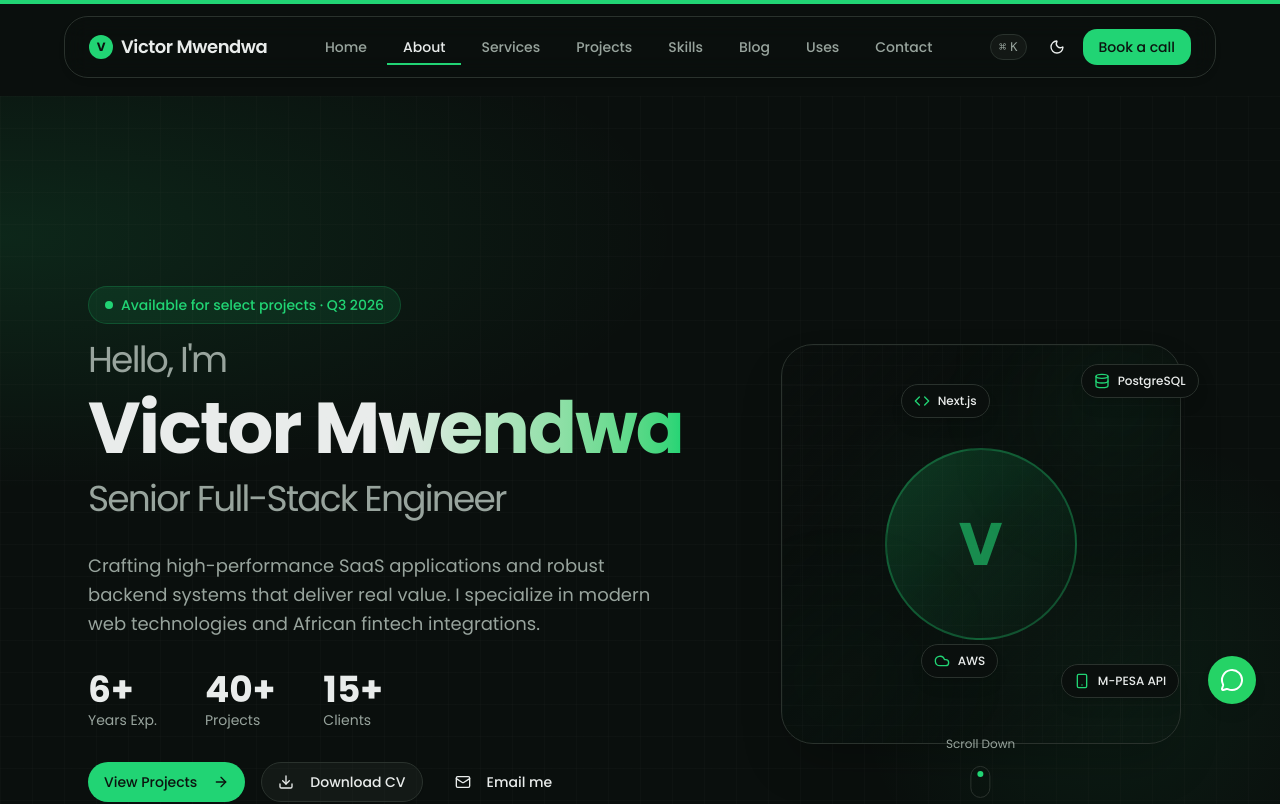
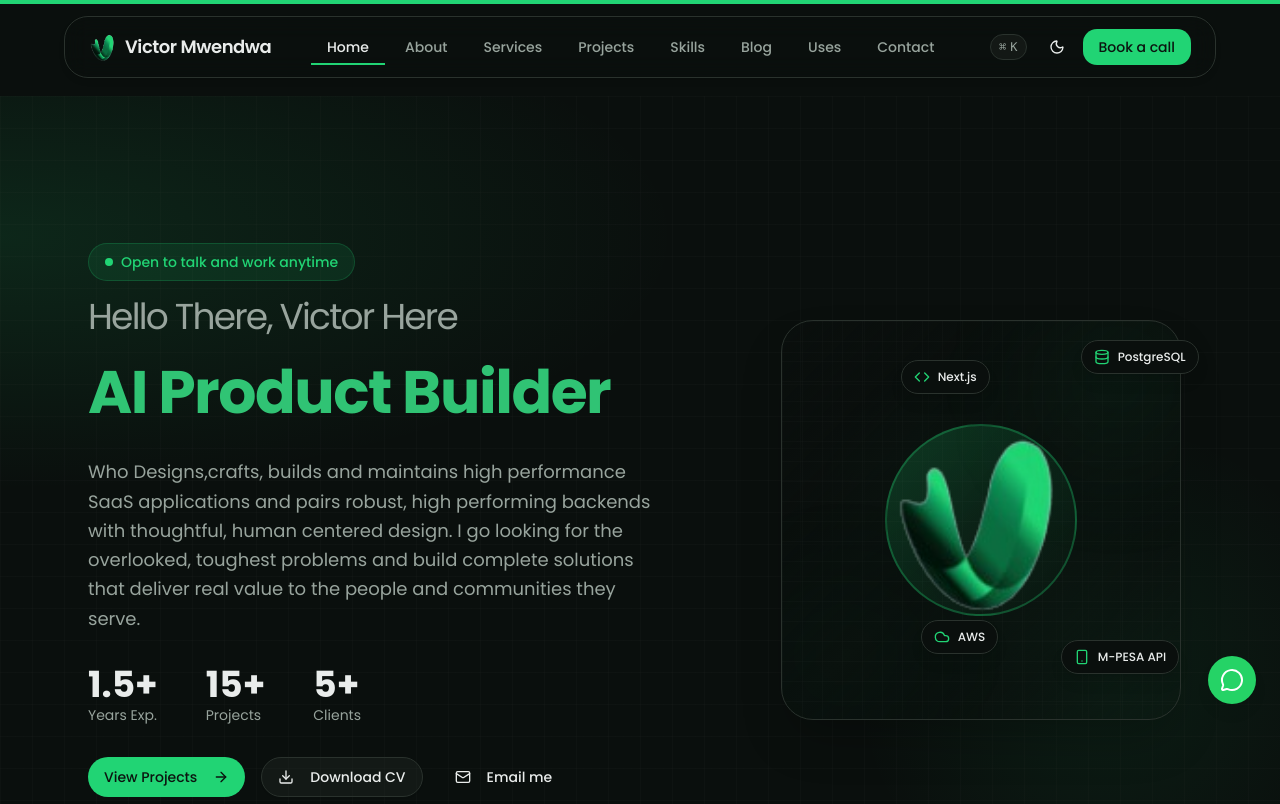
Before and after one commit to Abivic9-ops/Abivic9-Ops-Portfolio_Nextjs, a Next.js app: page / in a window 1280 px wide. Shown: the top 804 px of the page. Built offline with nearby package versions, Linux system fonts and the light colour scheme.

Commit message:
Part 2 of making edits on various UI core parts and website layouts

```diff
--- a/src/app/layout.tsx
+++ b/src/app/layout.tsx
@@ -19,8 +19,9 @@ const poppins = Poppins({
 });
 
 export const metadata: Metadata = {
-  title: "Emerald Noir Portfolio",
-  description: "Senior Full-Stack Engineer Portfolio",
+  title: "Victor Mwendwa | Portfolio",
+  description: "Victor Mwendwa | Full-Stack Engineer",
+  icons: [{ rel: "icon", url: "/logo.png" }],
 };
 
 export default function RootLayout({
--- a/src/components/command-palette.tsx
+++ b/src/components/command-palette.tsx
@@ -61,7 +61,10 @@ export function CommandPalette() {
             <Home className="mr-2 h-4 w-4" />
             <span>Home</span>
           </CommandItem>
-          <CommandItem onSelect={() => runCommand(() => router.push("/#about"))}>
+          <CommandItem onSelect={() => runCommand(() => {
+            router.push("/");
+            requestAnimationFrame(() => document.getElementById("about")?.scrollIntoView({ behavior: "smooth" }));
+          })}>
             <User className="mr-2 h-4 w-4" />
             <span>About</span>
           </CommandItem>
--- a/src/components/footer.tsx
+++ b/src/components/footer.tsx
@@ -89,10 +89,6 @@ export function Footer() {
           <p className="text-sm text-muted-foreground text-center sm:text-left">
             &copy; {currentYear} {SITE.name}. All rights reserved.
           </p>
-          <div className="flex items-center gap-4">
-            <span className="text-sm text-muted-foreground">Built with Next.js & Tailwind</span>
-            <ThemeToggle />
-          </div>
         </div>
       </div>
     </footer>
--- a/src/components/navbar.tsx
+++ b/src/components/navbar.tsx
@@ -2,10 +2,11 @@
 
 import * as React from "react";
 import Link from "next/link";
+import Image from "next/image";
 import { usePathname } from "next/navigation";
 import { motion, useScroll, useMotionValueEvent } from "framer-motion";
 import { Menu } from "lucide-react";
-import { NAV_LINKS, SITE } from "@/lib/site";
+import { type NavLink, NAV_LINKS, SITE } from "@/lib/site";
 import { useActiveSection } from "@/hooks/use-active-section";
 import { ThemeToggle } from "@/components/theme-toggle";
 import { Button, buttonVariants } from "@/components/ui/button";
@@ -18,8 +19,20 @@ export function Navbar() {
   const pathname = usePathname();
 
   // Only track sections on home page
-  const sectionIds = pathname === "/" ? NAV_LINKS.map(link => link.href.replace("/#", "")).filter(Boolean) : [];
+  const sectionIds = pathname === "/" ? NAV_LINKS.map(link => link.section).filter((s): s is string => !!s) : [];
   const activeSection = useActiveSection(sectionIds);
+
+  const scrollToSection = React.useCallback((sectionId: string) => {
+    const el = document.getElementById(sectionId);
+    if (el) el.scrollIntoView({ behavior: "smooth" });
+  }, []);
+
+  const handleNavClick = React.useCallback((e: React.MouseEvent, link: NavLink) => {
+    if (link.section && pathname === "/") {
+      e.preventDefault();
+      scrollToSection(link.section);
+    }
+  }, [pathname, scrollToSection]);
 
   useMotionValueEvent(scrollY, "change", (latest) => {
     if (latest > 24) {
@@ -42,10 +55,14 @@ export function Navbar() {
       <div className={`mx-auto flex items-center justify-between ${isScrolled ? "max-w-6xl" : "w-full"}`}>
 
         {/* Logo / Brand */}
-        <Link href="/" className="font-semibold tracking-tight text-lg flex gap-2 items-center">
-          <div className="w-6 h-6 rounded-md bg-primary flex items-center justify-center text-primary-foreground font-bold text-xs">
-            {SITE.name.charAt(0)}
-          </div>
+        <Link href="/" className="font-semibold tracking-tight text-lg flex gap-2 items-center shrink-0">
+          <Image
+            src="/logo.png"
+            alt={SITE.name}
+            width={28}
+            height={28}
+            className="rounded-md"
+          />
           <span className="hidden sm:inline-block">{SITE.name}</span>
         </Link>
 
@@ -53,13 +70,14 @@ export function Navbar() {
         <nav className="hidden md:flex items-center gap-1">
           {NAV_LINKS.map((link) => {
             const isActive = pathname === "/"
-              ? activeSection === link.href.replace("/#", "")
+              ? activeSection === link.section
               : pathname === link.href;
 
             return (
               <Link
                 key={link.label}
                 href={link.href}
+                onClick={(e) => handleNavClick(e, link)}
                 className={`relative px-4 py-2 text-sm font-medium transition-colors hover:text-foreground ${
                   isActive ? "text-foreground" : "text-muted-foreground"
                 }`}
@@ -106,7 +124,14 @@ export function Navbar() {
                   <SheetTitle>Navigation Menu</SheetTitle>
                 </SheetHeader>
                 <div className="flex items-center justify-between">
-                  <Link href="/" className="font-semibold tracking-tight text-lg">
+                  <Link href="/" className="font-semibold tracking-tight text-lg flex gap-2 items-center">
+                    <Image
+                      src="/logo.png"
+                      alt={SITE.name}
+                      width={24}
+                      height={24}
+                      className="rounded-md"
+                    />
                     {SITE.name}
                   </Link>
                   <div className="flex items-center gap-2">
@@ -118,6 +143,7 @@ export function Navbar() {
                     <Link
                       key={link.label}
                       href={link.href}
+                      onClick={(e) => handleNavClick(e, link)}
                       className="text-lg font-medium text-muted-foreground hover:text-foreground transition-colors px-4 py-3 rounded-xl hover:bg-muted/50"
                     >
                       {link.label}
--- a/src/components/sections/contact.tsx
+++ b/src/components/sections/contact.tsx
@@ -164,7 +164,7 @@ export function Contact() {
                       <FormItem>
                         <FormLabel>Name</FormLabel>
                         <FormControl>
-                          <Input placeholder="John Doe" className="bg-surface" {...field} />
+                          <Input placeholder="Joseph Kamau" className="bg-surface" {...field} />
                         </FormControl>
                         <FormMessage />
                       </FormItem>
@@ -177,7 +177,7 @@ export function Contact() {
                       <FormItem>
                         <FormLabel>Email</FormLabel>
                         <FormControl>
-                          <Input placeholder="john@example.com" type="email" className="bg-surface" {...field} />
+                          <Input placeholder="jerome@example.com" type="email" className="bg-surface" {...field} />
                         </FormControl>
                         <FormMessage />
                       </FormItem>
--- a/src/components/sections/hero.tsx
+++ b/src/components/sections/hero.tsx
@@ -1,16 +1,28 @@
 "use client";
 
-import { motion } from "framer-motion";
+import * as React from "react";
+import { motion, AnimatePresence } from "framer-motion";
 import Link from "next/link";
-import { ArrowRight, Download, Mail, Code, Database, Cloud, Smartphone } from "lucide-react";
+import Image from "next/image";
+import { ArrowRight, Download, Mail, Code, Database, Cloud, Smartphone, ChevronDown } from "lucide-react";
 import { buttonVariants } from "@/components/ui/button";
 import { cn } from "@/lib/utils";
 import { SITE } from "@/lib/site";
 
+const TITLES = [
+  { text: "Full Stack Developer",      color: "hsl(148, 73%, 38%)"   },
+  { text: "AI Product Builder",  color: "hsl(148, 60%, 50%)"   },
+  { text: "System Architect",    color: "hsl(153, 55%, 35%)"   },
+  { text: "UI/UX Designer",      color: "hsl(148, 45%, 55%)"   },
+  { text: "Graphics Designer",   color: "hsl(143, 55%, 38%)"   },
+  { text: "Problem Solver",      color: "hsl(158, 50%, 40%)"   },
+  { text: "Creative Thinker",    color: "hsl(148, 70%, 48%)"   },
+];
+
 const STATS = [
-  { value: "6+", label: "Years Exp." },
-  { value: "40+", label: "Projects" },
-  { value: "15+", label: "Clients" },
+  { value: "1.5+", label: "Years Exp." },
+  { value: "15+", label: "Projects" },
+  { value: "5+", label: "Clients" },
 ];
 
 const FLOATING_BADGES = [
@@ -21,8 +33,17 @@ const FLOATING_BADGES = [
 ];
 
 export function Hero() {
+  const [currentTitle, setCurrentTitle] = React.useState(0);
+
+  React.useEffect(() => {
+    const timer = setInterval(() => {
+      setCurrentTitle((prev) => (prev + 1) % TITLES.length);
+    }, 6000);
+    return () => clearInterval(timer);
+  }, []);
+
   return (
-    <section id="home" className="relative min-h-screen flex items-center overflow-hidden pt-24">
+    <section id="home" className="relative min-h-screen flex items-center overflow-hidden pt-12">
       {/* Background Effects */}
       <div className="absolute inset-0 z-0 pointer-events-none">
         <div className="absolute top-[-20%] left-0 w-[800px] h-[600px] bg-[radial-gradient(ellipse_at_left,_rgba(34,211,117,0.12),_transparent_60%)]" />
@@ -52,15 +73,24 @@ export function Hero() {
 
               <h1 className="text-4xl sm:text-5xl lg:text-6xl xl:text-7xl font-bold tracking-tight text-foreground leading-[1.1]">
                 <span className="text-muted-foreground font-normal text-2xl sm:text-3xl lg:text-4xl block mb-2">
-                  Hello, I'm
-                </span>
-                <span className="bg-gradient-to-r from-foreground via-foreground to-primary bg-clip-text text-transparent">
-                  {SITE.name}
-                </span>
-                <span className="block text-2xl sm:text-3xl lg:text-4xl mt-3 text-muted-foreground font-normal">
-                  {SITE.role}
+                  Hello There, Victor Here
                 </span>
               </h1>
+              <div className="h-12 sm:h-14 lg:h-16 overflow-hidden">
+                <AnimatePresence mode="wait">
+                  <motion.span
+                    key={currentTitle}
+                    initial={{ y: 30, opacity: 0 }}
+                    animate={{ y: 0, opacity: 1 }}
+                    exit={{ y: -30, opacity: 0 }}
+                    transition={{ duration: 0.5 }}
+                    style={{ color: TITLES[currentTitle].color }}
+                    className="block text-3xl sm:text-4xl lg:text-5xl xl:text-6xl font-extrabold tracking-tight"
+                  >
+                    {TITLES[currentTitle].text}
+                  </motion.span>
+                </AnimatePresence>
+              </div>
             </motion.div>
 
             {/* Description */}
@@ -70,7 +100,7 @@ export function Hero() {
               transition={{ duration: 0.6, delay: 0.15 }}
               className="text-lg text-muted-foreground leading-relaxed max-w-xl"
              >
-              Crafting high-performance SaaS applications and robust backend systems that deliver real value. I specialize in modern web technologies and African fintech integrations.
+             Who Designs,crafts, builds and maintains high performance SaaS applications and pairs robust, high performing backends with thoughtful, human centered design. I go looking for the overlooked, toughest problems and build complete solutions that deliver real value to the people and communities they serve.
             </motion.p>
 
             {/* Stats */}
@@ -136,8 +166,14 @@ export function Hero() {
               <div className="relative w-full h-full rounded-[2rem] overflow-hidden bg-gradient-to-br from-surface via-background to-surface border border-border shadow-2xl group">
                 <div className="absolute inset-0 bg-[linear-gradient(to_right,#80808008_1px,transparent_1px),linear-gradient(to_bottom,#80808008_1px,transparent_1px)] bg-[size:20px_20px]" />
                 <div className="absolute inset-0 flex items-center justify-center">
-                  <div className="w-48 h-48 rounded-full bg-gradient-to-br from-primary/20 via-primary/10 to-transparent border-2 border-primary/30 flex items-center justify-center">
-                    <span className="text-6xl font-bold text-primary/60">{SITE.name.charAt(0)}</span>
+                  <div className="w-48 h-48 rounded-full bg-gradient-to-br from-primary/20 via-primary/10 to-transparent border-2 border-primary/30 flex items-center justify-center overflow-hidden">
+                    <Image
+                      src="/logo.png"
+                      alt={SITE.name}
+                      width={192}
+                      height={192}
+                      className="object-cover w-full h-full"
+                    />
                   </div>
                 </div>
                 {/* Decorative corner gradient */}
@@ -163,14 +199,20 @@ export function Hero() {
                 </motion.div>
               ))}
 
-              {/* Scroll indicator */}
+            </motion.div>
+          </div>
+
+        </div>
+      </div>
+
+      {/* Scroll indicator - centered at bottom of hero */}
       <motion.div
         initial={{ opacity: 0 }}
         animate={{ opacity: 1 }}
         transition={{ delay: 1.5 }}
-                className="absolute -bottom-12 left-1/2 -translate-x-1/2 flex flex-col items-center gap-2"
+        className="absolute bottom-8 left-1/2 -translate-x-1/2 flex flex-col items-center gap-2"
       >
-                <span className="text-xs text-muted-foreground">Scroll Down</span>
+        <span className="text-xs text-muted-foreground">Scroll</span>
         <motion.div
           animate={{ y: [0, 6, 0] }}
           transition={{ duration: 2, repeat: Infinity }}
@@ -179,11 +221,6 @@ export function Hero() {
           <motion.div className="w-1.5 h-1.5 rounded-full bg-primary" />
         </motion.div>
       </motion.div>
-            </motion.div>
-          </div>
-
-        </div>
-      </div>
     </section>
   );
 }
--- a/src/lib/site.ts
+++ b/src/lib/site.ts
@@ -1,20 +1,26 @@
 export const SITE = {
   name: "Victor Mwendwa",
   role: "Senior Full-Stack Engineer",
-  availability: "Available for select projects · Q3 2026",
-  email: "hello@example.com",
+  availability: "Open to talk and work anytime",
+  email: "vmwendwa486@gmail.com",
   linkedin: "https://linkedin.com/in/your-handle",
   calendly: "https://calendly.com/your-handle",
   url: "https://your-domain.com",
 };
 
-export const NAV_LINKS = [
-  { label: "Home", href: "/" },
-  { label: "About", href: "/#about" },
-  { label: "Services", href: "/#services" },
+export type NavLink = {
+  label: string;
+  href: string;
+  section?: string;
+};
+
+export const NAV_LINKS: NavLink[] = [
+  { label: "Home", href: "/", section: "home" },
+  { label: "About", href: "/", section: "about" },
+  { label: "Services", href: "/", section: "services" },
   { label: "Projects", href: "/projects" },
   { label: "Skills", href: "/skills" },
   { label: "Blog", href: "/blog" },
   { label: "Uses", href: "/uses" },
-  { label: "Contact", href: "/#contact" },
+  { label: "Contact", href: "/", section: "contact" },
 ];
```
Also changed, not shown: src/components/sections/services.tsx (+7 -1 lines), lightmode.png (deleted), public/logo.png (added). Lines whose indentation alone changed are shown as unchanged.
